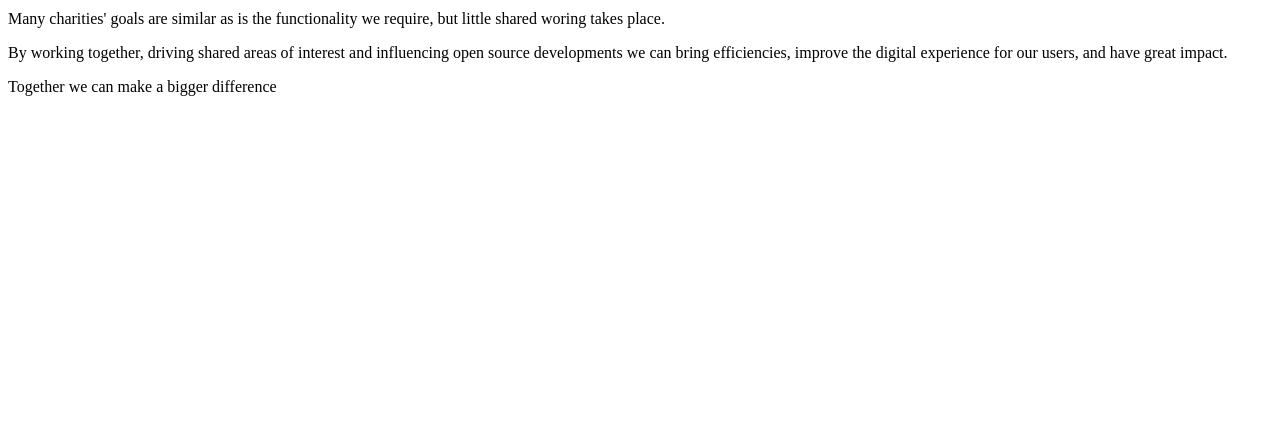
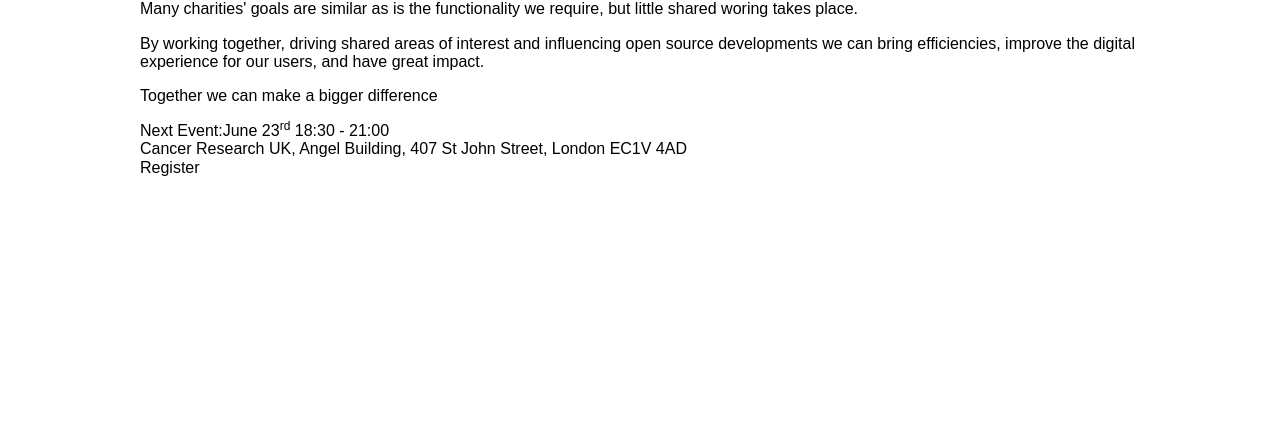
Before and after one commit to Odusanya/oc, a website: page index.html in a window 1280 px wide. Shown: the part 369-800 px from the top of the page. Drawn offline with nearby package versions, Linux system fonts and the light colour scheme; files that its build step writes are made by us from their sources.

Commit message:
Add get involed section

```diff
--- a/gulpfile.js
+++ b/gulpfile.js
@@ -11,7 +11,7 @@ var pngquant = require('imagemin-pngquant');
 ************* */
 
 gulp.task('imagemin', function () {
-    return gulp.src('./src/images/*')
+    return gulp.src('./src/img/*')
         .pipe(imagemin({
             progressive: true,
             svgoPlugins: [{removeViewBox: false}],
--- a/index.html
+++ b/index.html
@@ -33,14 +33,32 @@
             </div>
         </nav>
         <section class="hero-section hero-section--landing">
-            <div class="hero-section__content">
-                <h1 class="primary-title">Sharing Ideas For Charities</h1>
-                <p>Many charities' goals are similar as is the functionality we require, but little shared woring takes place.</p>
-                <p>By working together, driving shared areas of interest and influencing open source developments we can bring efficiencies, improve the digital experience for our users, and have great impact.</p>
-                <p>Together we can make a bigger difference</p>
+            <div class="container">
+                <div class="hero-section__content">
+                    <h1 class="primary-title">Sharing Ideas For Charities</h1>
+                    <p>Many charities' goals are similar as is the functionality we require, but little shared woring takes place.</p>
+                    <p>By working together, driving shared areas of interest and influencing open source developments we can bring efficiencies, improve the digital experience for our users, and have great impact.</p>
+                    <p>Together we can make a bigger difference</p>
+                </div>
             </div>
         </section>
     </header>
+    <section class="future-events">
+        <div class="container">
+            <div class="future-events__left">
+                <div class=""><span class="future-event__label">Next Event:</span><span class="future-event__date">June 23<sup>rd</sup> 18:30 - 21:00 </span></div>
+                <div class="future-event__address">Cancer Research UK, Angel Building, 407 St John Street, London EC1V 4AD</div>
+            </div>
+            <div class="future-events__right ">
+                <div class="future-events__register">
+                    <a class="button button--blue">Register</a>
+                </div>
+            </div>
+        </div>
+    </section>
+    <section class="get-involved">
+
+    </section>
 
 </body>
 </html>
--- a/package.json
+++ b/package.json
@@ -3,7 +3,10 @@
   "version": "1.0.0",
   "description": "",
   "main": "gulpfile.js",
-  "dependencies": {},
+  "dependencies": {
+    "gulp-imagemin": "^3.3.0",
+    "imagemin-pngquant": "^5.0.1"
+  },
   "devDependencies": {
     "autoprefixer": "^6.3.7",
     "gulp": "^3.9.1",
--- a/sass/core/_layout.scss
+++ b/sass/core/_layout.scss
@@ -0,0 +1,15 @@
+.container {
+    margin: 0 auto;
+    max-width: 1040px;
+    padding: 0 20px;
+    width: 100%;
+    &--sm {
+        max-width: 760px;
+    }
+    &--md {
+        max-width: 960px;
+    }
+    &--lg {
+        max-width: 1240px;
+    }
+}
--- a/sass/core/_variables.scss
+++ b/sass/core/_variables.scss
@@ -1,5 +1,5 @@
 //Fonts
-$font: 'AvenirWeb', 'Avenir', sans-serif;
+$font: 'Museo Sans Rounded', sans-serif;
 
 //Colors
 $purple: #5D5E73;
--- a/sass/style.scss
+++ b/sass/style.scss
@@ -0,0 +1,18 @@
+// Core & Helpers
+@import 'core/normalize';
+@import 'core/variables';
+@import 'core/mixins';
+@import 'core/layout';
+@import 'core/fonts';
+@import 'core/base';
+
+// Utilities
+@import 'utilities/text';
+
+// Components
+@import 'components/nav';
+@import 'components/buttons';
+@import 'components/footer';
+
+// Modules
+@import 'modules/landing';
```
Also changed, not shown: css/style.css (added), sass/components/_footer.scss (added), 1 other file.
